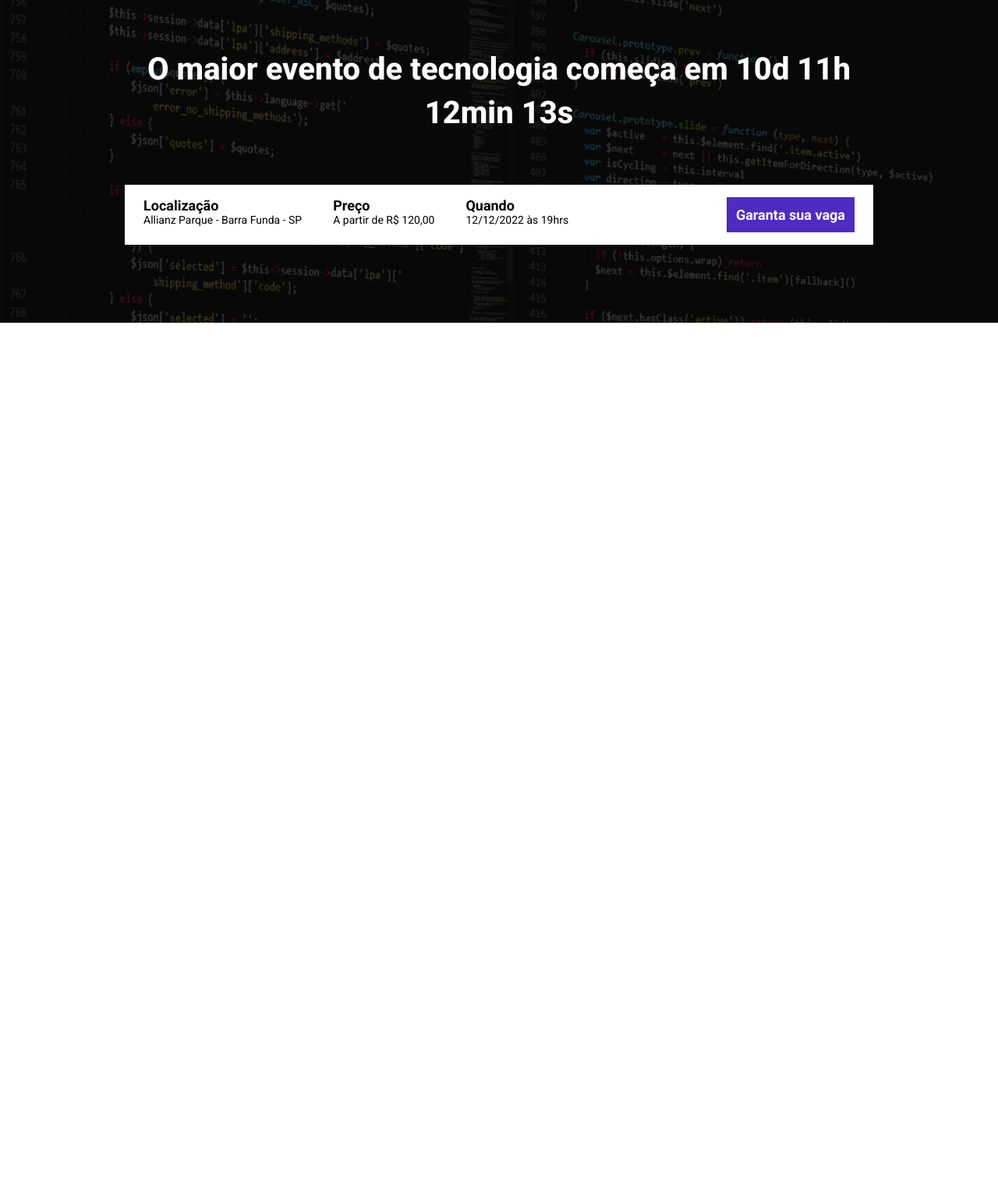
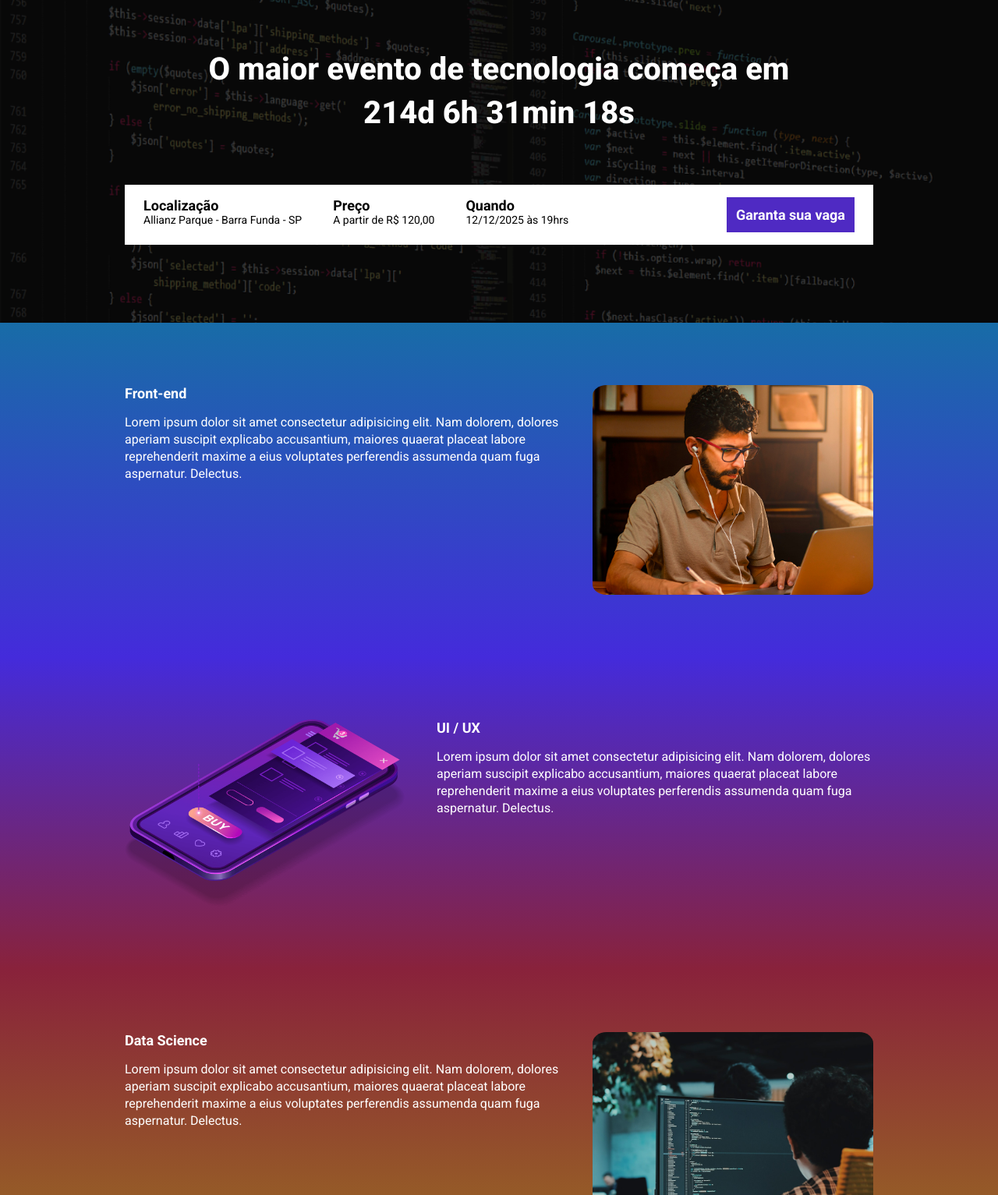
Before and after one commit to ArthurHFagundes/EBAC_tech_talks, a website built with Parcel: page src/index.html in a window 1280 px wide. Shown: the part 147-1680 px from the top of the page at 78% size. Before the commit the page ends 800 px from the top, so only its background shows below. Built offline with nearby package versions, Linux system fonts and the light colour scheme.

Commit message:
construindo contador, arquivo de variáveis e eventos

```diff
--- a/package.json
+++ b/package.json
@@ -1,8 +1,8 @@
 {
   "name": "ebac_talks",
   "version": "1.0.0",
-  "main": "index.js",
   "scripts": {
+    "build": "parcel build src/index.html",
     "dev": "parcel src/index.html src/styles/main.scss src/scripts/main.js",
     "test": "echo \"Error: no test specified\" && exit 1"
   },
--- a/src/index.html
+++ b/src/index.html
@@ -8,13 +8,14 @@
     <link rel="preconnect" href="https://fonts.gstatic.com" crossorigin>
     <link href="https://fonts.googleapis.com/css2?family=Roboto:ital,wght@0,100..900;1,100..900&display=swap" rel="stylesheet">
     <link rel="stylesheet" href="styles/main.scss">
+    <link rel="stylesheet" href="https://unpkg.com/aos@next/dist/aos.css" />
 </head>
 <body>
     <header class="hero">
         <div class="container">
             <img class="hero__logo" src="images/ebac_logo.svg" alt="EBAC">
             <p class="hero__text">
-                O maior evento de tecnologia começa em 10d 11h 12min 13s
+                O maior evento de tecnologia <span id="contador"> começa em </span>
             </p>
             <div class="infos-bar">
                 <ul class="infos-bar__infos">
@@ -28,13 +29,58 @@
                     </li>
                     <li class="infos-bar__infos__item">
                         <b> Quando </b>
-                        12/12/2022 às 19hrs
+                        12/12/2025 às 19hrs
                     </li>
                 </ul>
                 <a href="@" class="button button--primary"> Garanta sua vaga </a>
             </div>
         </div>
     </header>
+    <section class="event event--front-end" >
+        <div class="container" data-aos="fade-right">
+            <div class="event__details"> <!-- separar em div's para ser aplicado o display e ficar um do lado do outro -->
+                <h2 class="event__details__title"> Front-end </h2>
+                <p class="event__details__description">
+                    Lorem ipsum dolor sit amet consectetur adipisicing elit. Nam dolorem, dolores aperiam suscipit explicabo accusantium, maiores quaerat placeat labore reprehenderit maxime a eius voluptates perferendis assumenda quam fuga aspernatur. Delectus.
+                </p>
+            </div>
+            <img class="event__image" src="./images/frontend.png" alt="Front-end">
+        </div>
+    </section>
+    <section class="event event--ux-ui event--image-left" >
+        <div class="container" data-aos="fade-left">
+            <div class="event__details"> <!-- separar em div's para ser aplicado o display e ficar um do lado do outro -->
+                <h2 class="event__details__title"> UI / UX </h2>
+                <p class="event__details__description">
+                    Lorem ipsum dolor sit amet consectetur adipisicing elit. Nam dolorem, dolores aperiam suscipit explicabo accusantium, maiores quaerat placeat labore reprehenderit maxime a eius voluptates perferendis assumenda quam fuga aspernatur. Delectus.
+                </p>
+            </div>
+            <img class="event__image" src="./images/ui-ux.png" alt="UI/UX">
+        </div>
+    </section>
+    <section class="event event--data-science" >
+        <div class="container" data-aos="fade-right">
+            <div class="event__details"> <!-- separar em div's para ser aplicado o display e ficar um do lado do outro -->
+                <h2 class="event__details__title"> Data Science </h2>
+                <p class="event__details__description">
+                    Lorem ipsum dolor sit amet consectetur adipisicing elit. Nam dolorem, dolores aperiam suscipit explicabo accusantium, maiores quaerat placeat labore reprehenderit maxime a eius voluptates perferendis assumenda quam fuga aspernatur. Delectus.
+                </p>
+            </div>
+            <img class="event__image" src="./images/data.png" alt="Data Science">
+        </div>
+    </section>
+    <section class="event event--back-end event--image-left" >
+        <div class="container" data-aos="fade-left">
+            <div class="event__details"> <!-- separar em div's para ser aplicado o display e ficar um do lado do outro -->
+                <h2 class="event__details__title"> Back-end </h2>
+                <p class="event__details__description">
+                    Lorem ipsum dolor sit amet consectetur adipisicing elit. Nam dolorem, dolores aperiam suscipit explicabo accusantium, maiores quaerat placeat labore reprehenderit maxime a eius voluptates perferendis assumenda quam fuga aspernatur. Delectus.
+                </p>
+            </div>
+            <img class="event__image" src="./images/backend.png" alt="Back-end">
+        </div>
+    </section>
+    <script src="https://unpkg.com/aos@next/dist/aos.js"></script>
     <script src="scripts/main.js"></script>
 </body>
 </html>
--- a/src/scripts/main.js
+++ b/src/scripts/main.js
@@ -0,0 +1,32 @@
+AOS.init(); // para inicializar uma biblioteca de animações
+
+const dataDoEvento = new Date("Dec 21, 2025 19:00:00"); // para estabelecer uma constante com uma data futura
+const timeStampDoEvento = dataDoEvento.getTime(); // estabelecer uma constante para o "carimbo de data" como um código para o segundo, minuto, hora, dia e ano exatos
+
+const contaTempo = setInterval(function() {
+
+    const dataAtual = new Date(); // criamos uma constante para representar "o agora"
+    const timeStampAtual = dataAtual.getTime(); // e criamos um "carimbo de data" representando esse "agora"
+    const distanciaAteEvento = timeStampDoEvento - timeStampAtual; // calculo básico de diferença de data
+
+    // estabelecendo constantes de cálculo
+    const diasEmMS = 1000 * 60 * 60 * 24
+    const horasEmMS = 1000 * 60 * 60
+    const minutosEmMS = 1000 * 60
+    const MS = 1000
+
+    // cálculo dos dias, horas, minutos e segundos
+    const diasAteEvento = Math.floor(distanciaAteEvento / diasEmMS ) // distância em timestamp do dia atual até o evento / pelos DIAS em MS
+    const horasAteEvento = Math.floor((distanciaAteEvento % diasEmMS ) / horasEmMS ) // vai retornar o resto da divisão que sobrou do cálculo de cima / pelas HORAS em MS
+    const minutosAteEvento = Math.floor((distanciaAteEvento % horasEmMS ) / minutosEmMS ) // vai retornar o resto da divisão que sobrou do cálculo de cima / pelos MINUTOS em MS
+    const segundosAteEvento = Math.floor((distanciaAteEvento % minutosEmMS ) / MS ) // vai retornar o resto da divisão que sobrou do cálculo de cima / pelos MILISEGUNDOS
+
+    // selecionar o elemento span e inserir contador
+    document.getElementById('contador').innerHTML = `começa em <br> ${diasAteEvento}d ${horasAteEvento}h ${minutosAteEvento}min ${segundosAteEvento}s`
+
+    // caso a data já tenha passado
+    if (distanciaAteEvento < 0) {
+        clearInterval(contaTempo);
+        document.getElementById('contador').innerHTML = `já terminou!`
+    }
+}, 1000) // o "1000ms" é igual a "1s" // nesse caso a cada 1s ele atualiza
--- /dev/null
+++ b/src/styles/_event.scss
@@ -0,0 +1,65 @@
+@use 'variables';
+
+.event {
+    padding: 80px 0;
+
+    &--front-end{
+        background-image: linear-gradient(variables.$blue1, variables.$blue2); // (angulo, cor-inicial, cor-final)
+    }
+
+    &--ux-ui{
+        background-image: linear-gradient(variables.$blue2, variables.$pink); // (angulo, cor-inicial, cor-final)
+    }
+
+    &--data-science{
+        background-image: linear-gradient(variables.$pink, variables.$yellow); // (angulo, cor-inicial, cor-final)
+    }
+
+    &--back-end{
+        background-image: linear-gradient(variables.$yellow, variables.$pink); // (angulo, cor-inicial, cor-final)
+    }
+
+    &--image-left {
+        .container {
+            flex-direction: row-reverse; // para inverter a ordem do flex, por padrão tem o tipo row
+        }
+    }
+
+    .container {
+        display: flex;
+        gap: 40px;
+    }
+
+    &__image {
+        max-width: 360px;
+        border-radius: 5%;
+    }
+
+    &__details {
+
+        &__title {
+            font-size: 18px;
+            font-weight: bold;
+            margin-bottom: 16px;
+        }
+
+        &__description { // body tem como font-size: 16px por padrão por isso não é preciso adicionar
+            line-height: 22px;
+        }
+    }
+
+    @media (max-width: 640px) {
+        .container {
+            display: block;
+        }
+
+        &__image {
+            width: 100%;
+        }
+
+        &__details {
+            margin-right: 0px;
+            margin-bottom: 16px;
+        }
+    }
+}
--- a/src/styles/_hero.scss
+++ b/src/styles/_hero.scss
@@ -1,3 +1,5 @@
+@use 'variables';
+
 .hero {
     padding-top: 64px;
     padding-bottom: 100px;
@@ -16,7 +18,7 @@
         left: 0;
         width: 100%;
         height: 100%;
-        background-color: black;
+        background-color: variables.$textColorInfos; // não precisaria usar a variavel
         opacity: .7; // equivale a 70%
         content: '';
     }
--- a/src/styles/components/_buttons.scss
+++ b/src/styles/components/_buttons.scss
@@ -1,3 +1,5 @@
+@use '../variables';
+
 .button {
     padding: 12px;
     font-size: 18px;
@@ -7,8 +9,8 @@
     white-space: nowrap;
 
     &--primary {
-        color: white;
-        background-color: #4F2AC3;
+        color: variables.$textColor;
+        background-color: variables.$buttonColor;
     }
 
         @media (max-width: 640px) {
--- a/src/styles/components/_infos-bar.scss
+++ b/src/styles/components/_infos-bar.scss
@@ -1,6 +1,8 @@
+@use '../variables';
+
 .infos-bar {
     padding: 16px 24px;
-    background-color: white;
+    background-color: variables.$textColor;
     display: flex;
     justify-content: space-between;
 
@@ -9,11 +11,11 @@
         gap: 40px; // espaçamento entre elementos
 
         &__item {
-            color: black;
+            color: variables.$textColorInfos;
             font-size: 14px;
 
             b {
-                color: black;
+                color: variables.$textColorInfos;
                 font-size: 18px;
                 display: block; // por padrão a tag "b" tem o display inline
             }
--- a/src/styles/main.scss
+++ b/src/styles/main.scss
@@ -1,6 +1,8 @@
-@use 'hero';
 @use 'components/infos-bar';
 @use 'components/buttons';
+@use 'variables';
+@use 'hero';
+@use 'event';
 
 * {
     margin: 0;
@@ -8,7 +10,7 @@
     box-sizing: border-box;
     font-family: Roboto, sans-serif;
     list-style: none;
-    color: #fff
+    color: variables.$textColor
 }
 
 .container {
--- /dev/null
+++ b/src/styles/variables.scss
@@ -0,0 +1,9 @@
+$textColor: #fff;
+$textColorInfos: #000;
+
+$buttonColor: #4F2AC3;
+
+$blue1: #186CA7;
+$blue2: #442BDB;
+$pink: #89223B;
+$yellow: #9C791D;
```
